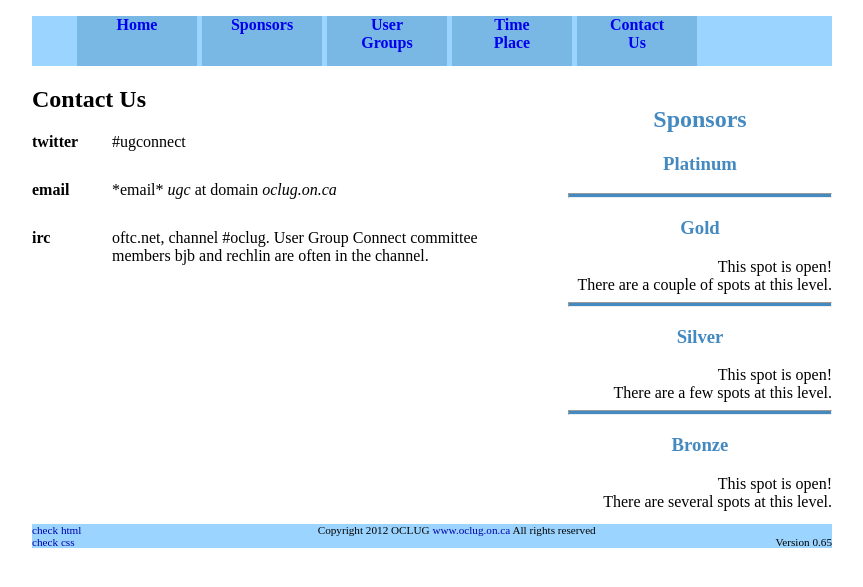
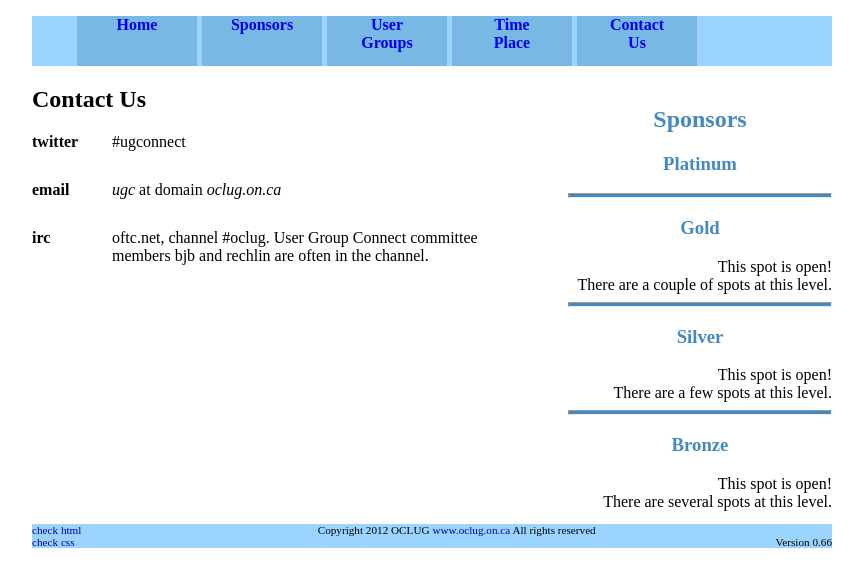
Before and after one commit to bjb/ugconnect, a Django app: template publicpages/templates/contactus.html in a window 1280 px wide. Shown: the part 38-625 px from the top of the page, without its empty margins (208-1071 px from the left). Run offline with Django 3.2, Linux system fonts and the light colour scheme; the template is opened without the code that fills it, so the values that code supplies are empty; parts of the project's set-up code (start-up, migrations or seed data) failed here and were passed over.

Commit message:
contact us email; v_0_66

```diff
--- a/publicpages/templates/contactus.html
+++ b/publicpages/templates/contactus.html
@@ -5,7 +5,7 @@
 <h2>Contact Us</h2>
 <dl>
   <dt>twitter</dt><dd>#ugconnect</dd>
-  <dt>email</dt><dd>*email* <em>ugc</em> at domain <em>oclug.on.ca</em></dd>
+  <dt>email</dt><dd><em>ugc</em> at domain <em>oclug.on.ca</em></dd>
   <dt>irc</dt><dd>oftc.net, channel #oclug.  User Group Connect committee members bjb and rechlin are often in the channel.</dd>
 </dl>
 {% endblock %}
--- a/publicpages/templates/footer.html
+++ b/publicpages/templates/footer.html
@@ -8,6 +8,6 @@
   <div class="footertext">
     Copyright 2012 OCLUG <a href="http://www.oclug.on.ca">www.oclug.on.ca</a>  All rights reserved
   </div>
-  <div class="footer-righttext">Version 0.65</div>
+  <div class="footer-righttext">Version 0.66</div>
   <div class="clearfloat"></div>
 </div>
```
